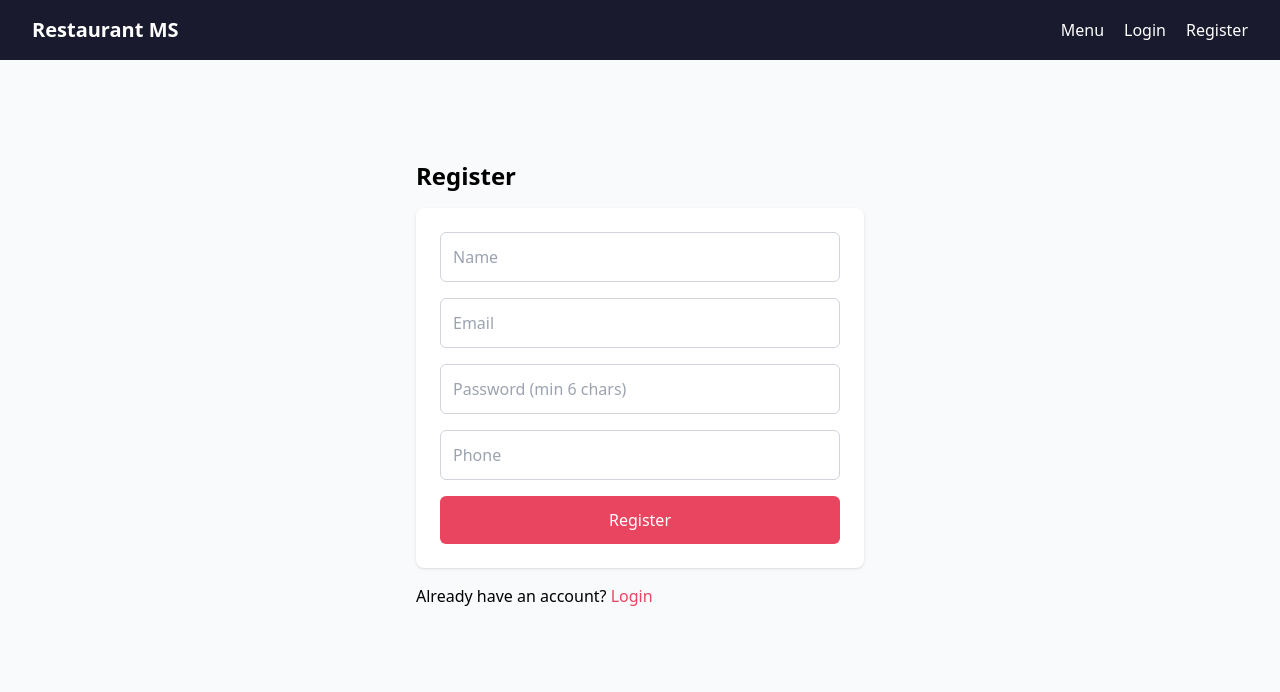
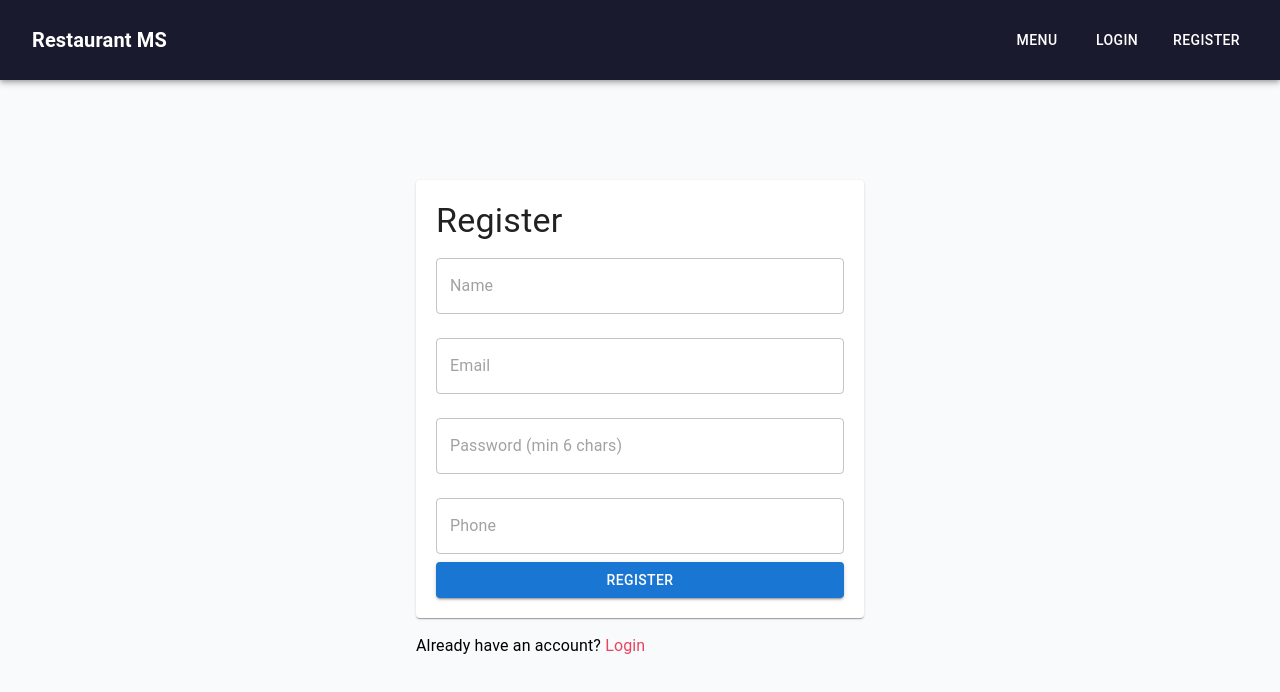
Before and after one commit to FatjonMileti/Restaurant-Management-System, a React (Create React App) app in the folder frontend/: page /register in a window 1280 px wide. Shown: the top 692 px of the page. Built offline with nearby package versions, Linux system fonts and the light colour scheme; no server answers.

Commit message:
Keep MUI components with Tailwind className styling (replaced sx props)

```diff
--- a/frontend/src/components/Navbar.tsx
+++ b/frontend/src/components/Navbar.tsx
@@ -1,6 +1,7 @@
 import React from 'react';
 import { Link, useLocation, useNavigate } from 'react-router-dom';
 import { useAuth } from '../store/authStore';
+import { AppBar, Toolbar, Button, Typography, Box } from '@mui/material';
 
 function Navbar() {
   const { user, logout } = useAuth();
@@ -13,31 +14,33 @@ function Navbar() {
   };
 
   return (
-    <nav className="navbar">
-      <Link to="/menu" className="text-white no-underline text-xl font-bold">
+    <AppBar position="static" sx={{ bgcolor: '#1a1a2e', px: 4, py: 1 }}>
+      <Toolbar disableGutters sx={{ justifyContent: 'space-between' }}>
+        <Typography variant="h6" component={Link} to="/menu" sx={{ color: '#fff', textDecoration: 'none', fontWeight: 'bold' }}>
           Restaurant MS
-      </Link>
-      <div className="flex items-center">
-        {location.pathname != "/menu" && (
-          <Link to="/menu" className="nav-link">Menu</Link>
+        </Typography>
+        <Box sx={{ display: 'flex', alignItems: 'center', gap: 2 }}>
+          {location.pathname !== "/menu" && (
+            <Button component={Link} to="/menu" sx={{ color: '#fff' }}>Menu</Button>
           )}
           {user ? (
             <>
-            <Link to="/dashboard" className="nav-link">Dashboard</Link>
-            <Link to="/orders" className="nav-link">Orders</Link>
-            <Link to="/reservations" className="nav-link">Reservations</Link>
-            {user.role === 'admin' && <Link to="/settings" className="nav-link">Settings</Link>}
-            <span className="text-white mr-4">{user.name}</span>
-            <button onClick={handleLogout} className="bg-[#e94560] text-white border-none px-4 py-2 rounded-md cursor-pointer hover:bg-[#d63d54] transition-colors">Logout</button>
+              <Button component={Link} to="/dashboard" sx={{ color: '#fff' }}>Dashboard</Button>
+              <Button component={Link} to="/orders" sx={{ color: '#fff' }}>Orders</Button>
+              <Button component={Link} to="/reservations" sx={{ color: '#fff' }}>Reservations</Button>
+              {user.role === 'admin' && <Button component={Link} to="/settings" sx={{ color: '#fff' }}>Settings</Button>}
+              <Typography sx={{ color: '#fff', mx: 1 }}>{user.name}</Typography>
+              <Button onClick={handleLogout} variant="contained" sx={{ bgcolor: '#e94560', '&:hover': { bgcolor: '#d63d54' } }}>Logout</Button>
             </>
           ) : (
             <>
-            <Link to="/login" className="nav-link">Login</Link>
-            <Link to="/register" className="text-white no-underline text-base">Register</Link>
+              <Button component={Link} to="/login" sx={{ color: '#fff' }}>Login</Button>
+              <Button component={Link} to="/register" sx={{ color: '#fff' }}>Register</Button>
             </>
           )}
-      </div>
-    </nav>
+        </Box>
+      </Toolbar>
+    </AppBar>
   );
 }
 
--- a/frontend/src/components/pages/LoginForm.tsx
+++ b/frontend/src/components/pages/LoginForm.tsx
@@ -2,6 +2,7 @@ import React, { useState } from 'react';
 import { useForm } from 'react-hook-form';
 import { Link, useNavigate } from 'react-router-dom';
 import { useAuth } from '../../store/authStore';
+import { Box, Typography, TextField, Button, Paper } from '@mui/material';
 import { AxiosError } from 'axios';
 
 interface LoginFormData {
@@ -26,15 +27,17 @@ export default function LoginFormComponent() {
   };
 
   return (
-    <div className="auth-wrapper">
-      <h2 className="page-title mb-4">Login</h2>
-      {error && <p className="error-text mb-3">{error}</p>}
-      <form onSubmit={handleSubmit(onSubmit)} className="auth-card">
-        <input type="email" placeholder="Email" {...register('email', { required: true })} className="form-input" />
-        <input type="password" placeholder="Password" {...register('password', { required: true })} className="form-input" />
-        <button type="submit" className="btn-primary-block">Login</button>
-      </form>
-      <p className="mt-4">Don't have an account? <Link to="/register" className="text-[#e94560] hover:underline">Register</Link></p>
-    </div>
+    <Box className="max-w-md mx-auto mt-20">
+      <Paper className="p-5 rounded-xl">
+        <Typography variant="h4" className="text-2xl font-bold mb-4">Login</Typography>
+        {error && <Typography sx={{ color: 'error.main', mb: 2 }}>{error}</Typography>}
+        <form onSubmit={handleSubmit(onSubmit)}>
+          <TextField fullWidth type="email" placeholder="Email" {...register('email', { required: true })} margin="normal" />
+          <TextField fullWidth type="password" placeholder="Password" {...register('password', { required: true })} margin="normal" />
+          <Button type="submit" fullWidth variant="contained" color="primary" className="w-full p-3 bg-[#e94560] text-white border-none rounded-md text-base cursor-pointer hover:bg-[#d63d54] transition-colors mt-4">Login</Button>
+        </form>
+      </Paper>
+      <Typography sx={{ mt: 2 }}>Don't have an account? <Link to="/register" style={{ color: '#e94560' }}>Register</Link></Typography>
+    </Box>
   );
 }
--- a/frontend/src/components/pages/RegisterForm.tsx
+++ b/frontend/src/components/pages/RegisterForm.tsx
@@ -2,6 +2,7 @@ import React, { useState } from 'react';
 import { useForm } from 'react-hook-form';
 import { Link, useNavigate } from 'react-router-dom';
 import { useAuth } from '../../store/authStore';
+import { Box, Typography, TextField, Button, Paper } from '@mui/material';
 import { AxiosError } from 'axios';
 
 interface RegisterFormData {
@@ -28,17 +29,19 @@ export default function RegisterFormComponent() {
   };
 
   return (
-    <div className="auth-wrapper">
-      <h2 className="page-title mb-4">Register</h2>
-      {error && <p className="error-text mb-3">{error}</p>}
-      <form onSubmit={handleSubmit(onSubmit)} className="auth-card">
-        <input placeholder="Name" {...register('name', { required: true })} className="form-input" />
-        <input type="email" placeholder="Email" {...register('email', { required: true })} className="form-input" />
-        <input type="password" placeholder="Password (min 6 chars)" {...register('password', { required: true, minLength: 6 })} className="form-input" />
-        <input placeholder="Phone" {...register('phone')} className="form-input" />
-        <button type="submit" className="btn-primary-block">Register</button>
-      </form>
-      <p className="mt-4">Already have an account? <Link to="/login" className="text-[#e94560] hover:underline">Login</Link></p>
-    </div>
+    <Box className="max-w-md mx-auto mt-20">
+      <Paper className="p-5 rounded-xl">
+        <Typography variant="h4" className="text-2xl font-bold mb-4">Register</Typography>
+        {error && <Typography sx={{ color: 'error.main', mb: 2 }}>{error}</Typography>}
+        <form onSubmit={handleSubmit(onSubmit)}>
+          <TextField fullWidth placeholder="Name" {...register('name', { required: true })} margin="normal" />
+          <TextField fullWidth type="email" placeholder="Email" {...register('email', { required: true })} margin="normal" />
+          <TextField fullWidth type="password" placeholder="Password (min 6 chars)" {...register('password', { required: true, minLength: 6 })} margin="normal" />
+          <TextField fullWidth placeholder="Phone" {...register('phone')} margin="normal" />
+          <Button type="submit" fullWidth variant="contained" color="primary" className="w-full p-3 bg-[#e94560] text-white border-none rounded-md text-base cursor-pointer hover:bg-[#d63d54] transition-colors mt-4">Register</Button>
+        </form>
+      </Paper>
+      <Typography sx={{ mt: 2 }}>Already have an account? <Link to="/login" style={{ color: '#e94560' }}>Login</Link></Typography>
+    </Box>
   );
 }
--- a/frontend/src/pages/Orders.tsx
+++ b/frontend/src/pages/Orders.tsx
@@ -1,4 +1,5 @@
 import React, { useState } from 'react';
+import { Box, Typography, Button } from '@mui/material';
 import { useAuth } from '../store/authStore';
 import OrderFormComponent from '../components/pages/OrderForm';
 import OrderList from '../components/pages/OrderList';
@@ -10,15 +11,15 @@ export default function Orders() {
   const [editingOrder, setEditingOrder] = useState<Order | null>(null);
 
   return (
-    <div>
-      <div className="page-header">
-        <h2 className="page-title">Orders</h2>
+    <Box>
+      <Box className="flex justify-between items-center mb-2">
+        <Typography variant="h4" sx={{ fontWeight: 'bold' }}>Orders</Typography>
         {user?.role !== 'customer' && (
-          <button onClick={() => { setShowCreate(!showCreate); setEditingOrder(null); }} className="btn-secondary">
+          <Button variant="contained" color="secondary" onClick={() => { setShowCreate(!showCreate); setEditingOrder(null); }}>
             {showCreate ? 'Cancel' : '+ New Order'}
-          </button>
+          </Button>
         )}
-      </div>
+      </Box>
       <OrderFormComponent
         showCreate={showCreate}
         setShowCreate={setShowCreate}
@@ -26,6 +27,6 @@ export default function Orders() {
         onEditDone={() => { setEditingOrder(null); }}
       />
       <OrderList onEditOrder={(order) => { setEditingOrder(order); }} />
-    </div>
+    </Box>
   );
 }
--- a/frontend/src/pages/Reservations.tsx
+++ b/frontend/src/pages/Reservations.tsx
@@ -1,4 +1,5 @@
 import React, { useState } from 'react';
+import { Box, Typography, Button } from '@mui/material';
 import { useAuth } from '../store/authStore';
 import ReservationFormComponent from '../components/pages/ReservationForm';
 import ReservationList from '../components/pages/ReservationList';
@@ -10,13 +11,13 @@ export default function Reservations() {
   const [editingReservation, setEditingReservation] = useState<Reservation | null>(null);
 
   return (
-    <div>
-      <div className="page-header">
-        <h2 className="page-title">Reservations</h2>
-        <button onClick={() => { setShowForm(!showForm); setEditingReservation(null); }} className="btn-secondary">
+    <Box>
+      <Box className="flex justify-between items-center mb-2">
+        <Typography variant="h4" sx={{ fontWeight: 'bold' }}>Reservations</Typography>
+        <Button variant="contained" color="secondary" onClick={() => { setShowForm(!showForm); setEditingReservation(null); }}>
           {showForm ? 'Cancel' : '+ New Reservation'}
-        </button>
-      </div>
+        </Button>
+      </Box>
       <ReservationFormComponent
         showForm={showForm || !!editingReservation}
         setShowForm={(v) => { if (!v) { setEditingReservation(null); } setShowForm(v); }}
@@ -24,6 +25,6 @@ export default function Reservations() {
         onEditDone={() => { setEditingReservation(null); setShowForm(false); }}
       />
       <ReservationList onEditReservation={(res) => { setEditingReservation(res); setShowForm(true); }} />
-    </div>
+    </Box>
   );
 }
--- a/frontend/src/pages/Settings.tsx
+++ b/frontend/src/pages/Settings.tsx
@@ -1,14 +1,14 @@
-import React, { useState } from 'react';
-import { useAuth } from '../store/authStore';
+import React from 'react';
+import { Box, Typography } from '@mui/material';
 import UserSection from '../components/pages/UserSection';
 import CategorySection from '../components/pages/CategorySection';
 
 export default function Settings() {
   return (
-    <div>
-      <h2 className="page-title mb-5">Settings</h2>
+    <Box>
+      <Typography variant="h3" sx={{ fontWeight: 'bold', mb: 3 }}>Settings</Typography>
       <UserSection />
       <CategorySection />
-    </div>
+    </Box>
   );
 }
```
Also changed, not shown: frontend/src/components/pages/UserSection.tsx (+7 -6 lines), frontend/src/pages/Dashboard.tsx (+11 -16 lines), frontend/src/pages/Menu.tsx (+27 -18 lines). Lines whose indentation alone changed are shown as unchanged.
